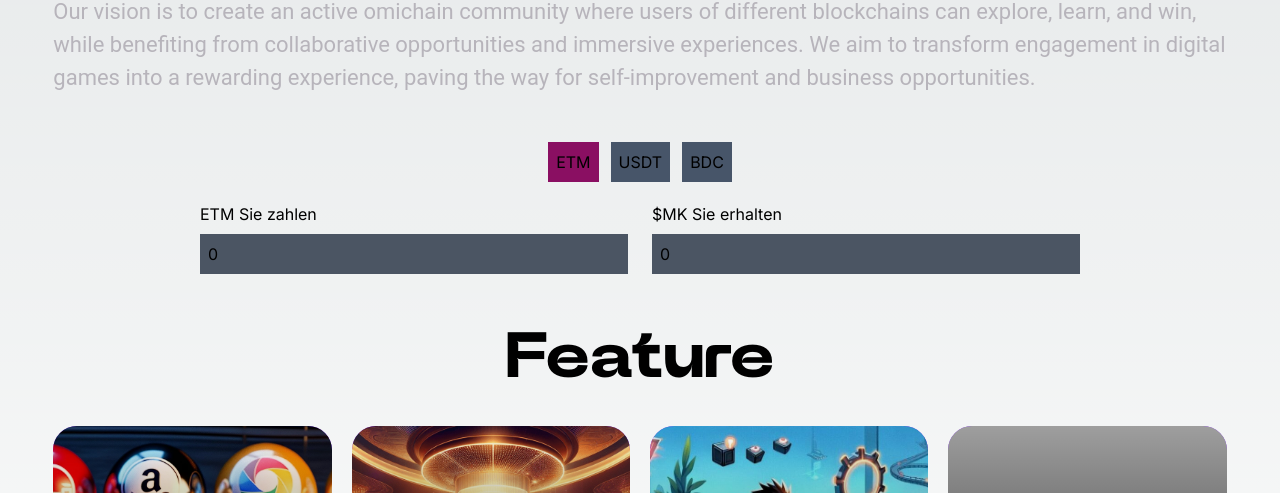
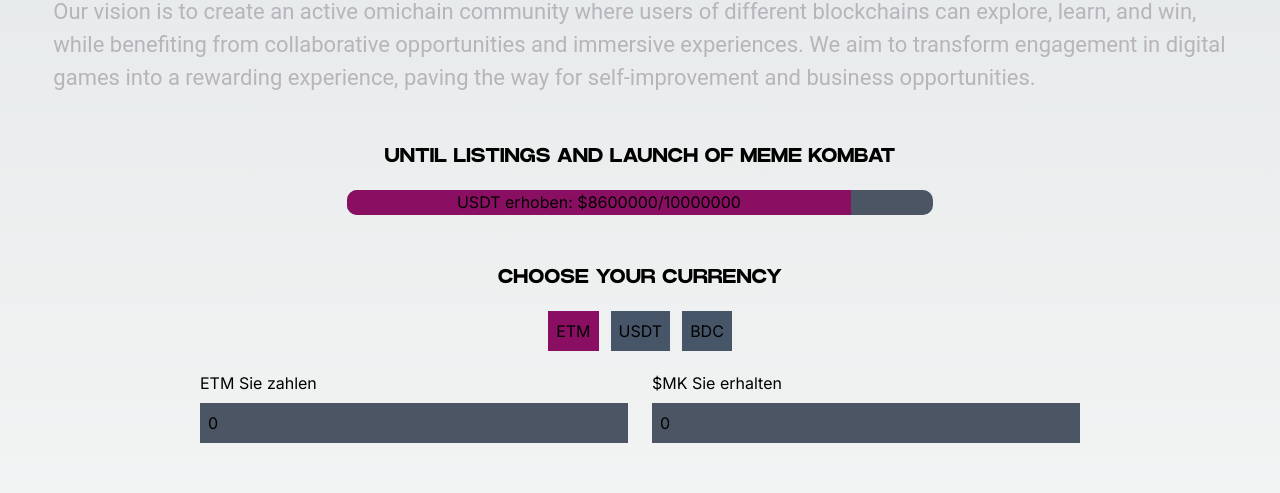
Before and after one commit to MDR394/task, a Next.js app: page / in a window 1280 px wide. Shown: the part 887-1380 px from the top of the page. Built offline with nearby package versions, Linux system fonts and the light colour scheme; grey boxes are pictures that could not be loaded.

Commit message:
Progress Bar Update

```diff
--- a/src/app/page.js
+++ b/src/app/page.js
@@ -1,8 +1,9 @@
 'use client'
 import Header from "@/components/header/home-header";
 import Calculator from "@/components/calculator";
-import Cart from "@/components/card/features-card"
-import LogoCarousel from "@/components/slider/slider"
+import Cart from "@/components/card/features-card";
+import LogoCarousel from "@/components/slider/slider";
+import ProgressBar from "@/components/progressbar/progress-bar";
 
 export default function Home() {
 
@@ -26,6 +27,11 @@ const logos = [
               <br /><br />
             Our vision is to create an active omichain community where users of different blockchains can explore, learn, and win, while benefiting from collaborative opportunities and immersive experiences. We aim to transform engagement in digital games into a rewarding experience, paving the way for self-improvement and business opportunities.
             </p>
+            <h1 className="text-center mt-12 text-xl font-Power">UNTIL LISTINGS AND LAUNCH OF MEME KOMBAT</h1>
+            <div className="flex justify-center mt-5">
+            <ProgressBar />
+            </div>
+            <h1 className="text-center mt-12 text-xl font-Power">CHOOSE YOUR CURRENCY</h1>
             <Calculator />
         </section>
 
--- a/src/components/calculator.js
+++ b/src/components/calculator.js
@@ -28,7 +28,7 @@ function Calculator() {
 
     return (
       <>
-        <div className="flex flex-col items-center gap-5 mt-12">
+        <div className="flex flex-col items-center gap-5 mt-5">
           <div className="flex gap-3">
             <button
               className={`p-2 ${
--- /dev/null
+++ b/src/components/progressbar/ProgressBar.module.css
@@ -0,0 +1,13 @@
+.progressBarContainer {
+    width: 100%;
+    height: 25px;
+    background-color: #4B5563;
+    border-radius: 10px;
+    overflow: hidden;
+  }
+
+  .progressBar {
+    height: 100%;
+    background-color: #8A0F62; /* Set your desired progress color */
+    transition: width 0.3s ease; /* Add a transition for smooth progress updates */
+  }
--- /dev/null
+++ b/src/components/progressbar/progress-bar.js
@@ -0,0 +1,25 @@
+import React, { useState, useEffect } from 'react';
+import ProgressBar from '../progressbar/progress-com';
+
+const YourPage = () => {
+  const [progress, setProgress] = useState(86);
+
+  // Function to update the progress (e.g., on some event)
+  const updateProgress = () => {
+    setProgress((prevProgress) => (prevProgress < 100 ? prevProgress + 10 : 100));
+  };
+
+  useEffect(() => {
+    // Optional: You can use this useEffect to reset progress on component mount
+    // setProgress(0);
+  }, []);
+
+  return (
+    <div className='w-1/2'>
+      {/* <button onClick={updateProgress}>Increase Progress</button> */}
+      <ProgressBar progress={progress} />
+    </div>
+  );
+};
+
+export default YourPage;
--- /dev/null
+++ b/src/components/progressbar/progress-com.js
@@ -0,0 +1,16 @@
+import React from 'react';
+import styles from './ProgressBar.module.css';
+
+const ProgressBar = ({ progress }) => {
+  return (
+    <div className={styles.progressBarContainer}>
+      <div className={styles.progressBar} style={{ width: `${progress}%` }}>
+        <div className='flex justify-center my-auto'>
+          <p>USDT erhoben: ${progress * 100000}/10000000</p>
+        </div>
+      </div>
+    </div>
+  );
+};
+
+export default ProgressBar;
```
